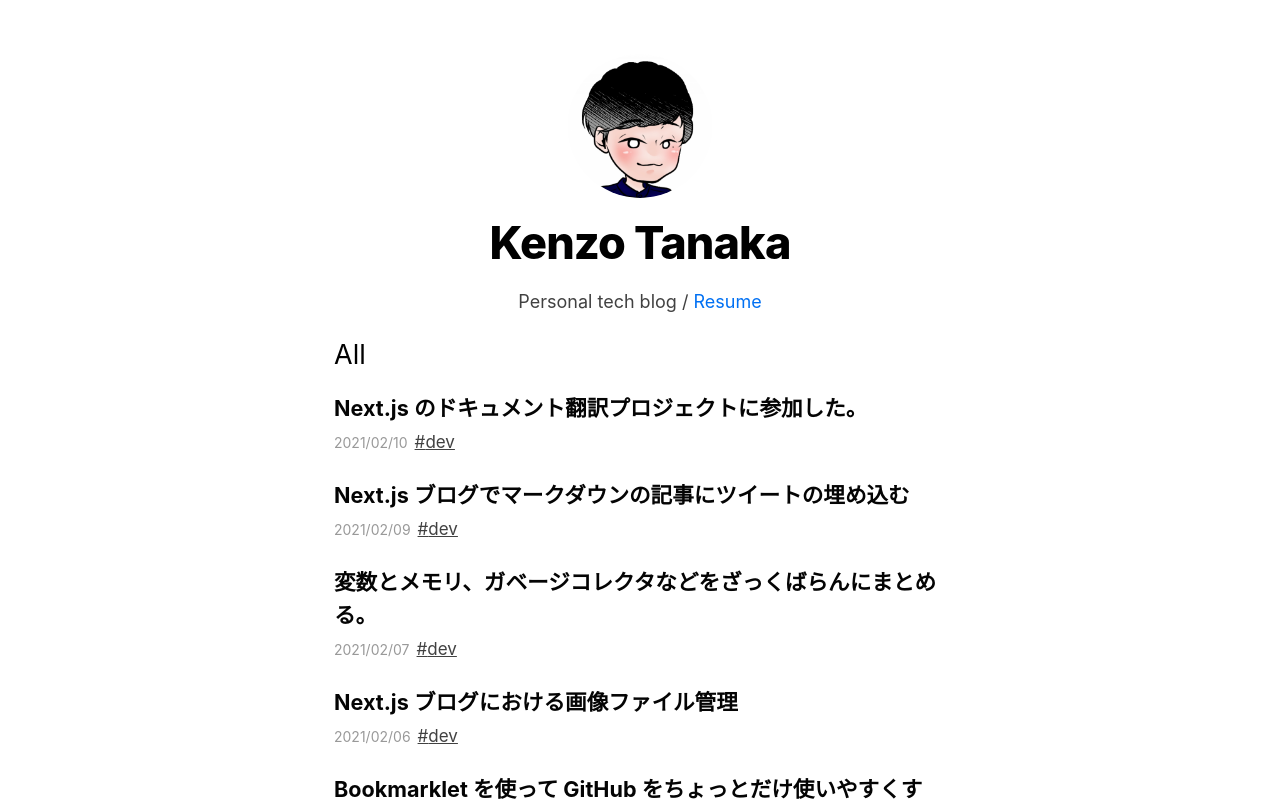
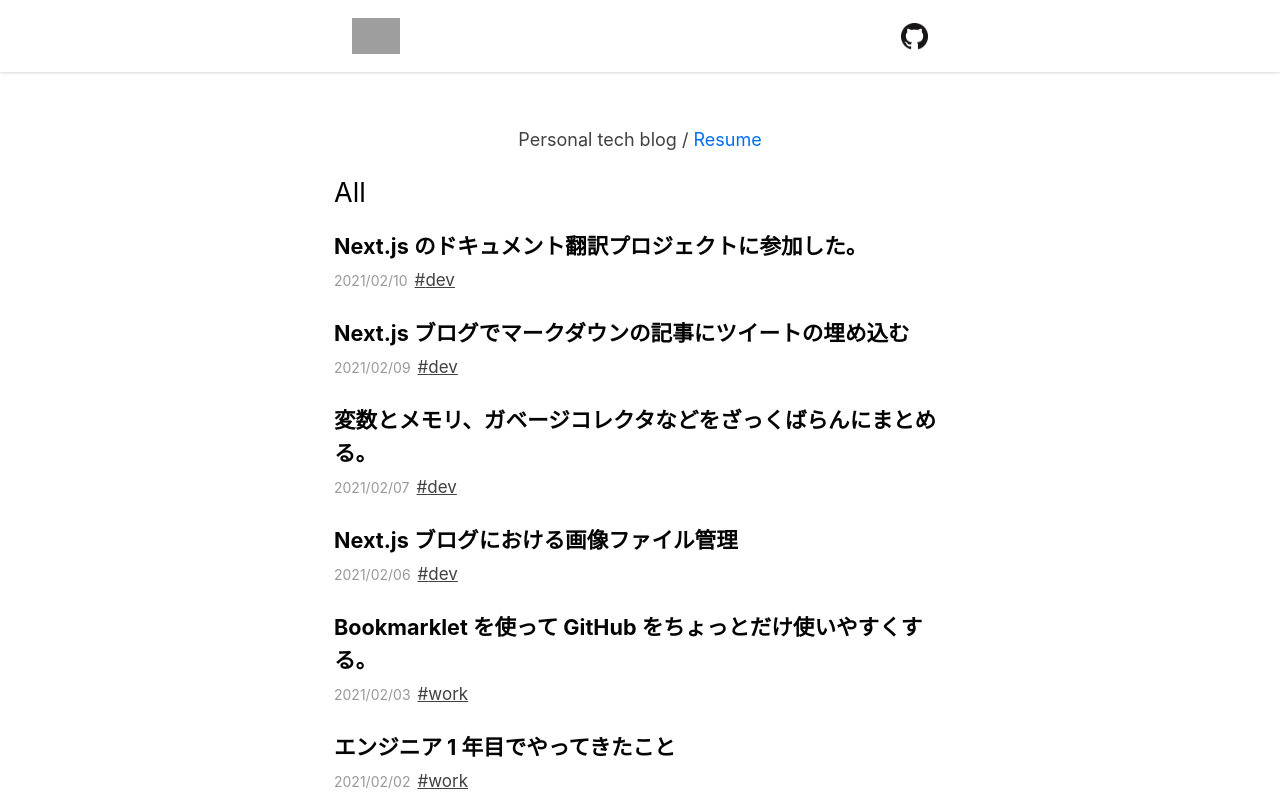
Before and after one commit to kenzo-tanaka/nextJsBlog, a Next.js app: page / in a window 1280 px wide. Shown: the top 801 px of the page. Built offline with nearby package versions, Linux system fonts and the light colour scheme; grey boxes are pictures that could not be loaded.

Commit message:
add nav (wip)

```diff
--- a/components/layout.tsx
+++ b/components/layout.tsx
@@ -12,37 +12,6 @@ type Props = {
 const Layout: React.FC<Props> = ({ children, home = false }) => {
   return (
     <div className={styles.container}>
-      <header className={styles.header}>
-        {home ? (
-          <>
-            <img
-              src="/images/profile.jpg"
-              className={`${styles.headerHomeImage} ${utilStyles.borderCircle}`}
-              alt={config.siteMeta.author}
-            />
-            <h1 className={utilStyles.heading2Xl}>{config.siteMeta.author}</h1>
-          </>
-        ) : (
-          <>
-            <Link href="/">
-              <a>
-                <img
-                  src="/images/profile.jpg"
-                  className={`${styles.headerImage} ${utilStyles.borderCircle}`}
-                  alt={config.siteMeta.author}
-                />
-              </a>
-            </Link>
-            <h2 className={utilStyles.headingLg}>
-              <Link href="/">
-                <a className={utilStyles.colorInherit}>
-                  {config.siteMeta.author}
-                </a>
-              </Link>
-            </h2>
-          </>
-        )}
-      </header>
       <main>{children}</main>
       {!home && (
         <div className={styles.backToHome}>
--- /dev/null
+++ b/components/navBar.tsx
@@ -0,0 +1,29 @@
+const NavBar: React.FC = () => {
+  return (
+    <nav className="bg-white-800 shadow">
+      <div className="max-w-xl mx-auto px-2 sm:px-6 lg:px-8">
+        <div className="relative flex items-center justify-between h-16">
+          <div className="flex-1 flex items-center justify-center sm:items-stretch sm:justify-start">
+            <div className="flex-shrink-0 flex items-center">
+              <img
+                className="block lg:hidden h-8 w-auto"
+                src="https://tailwindui.com/img/logos/workflow-mark-indigo-500.svg"
+                alt="site logo"
+              />
+              <img
+                className="hidden lg:block h-8 w-auto"
+                src="https://tailwindui.com/img/logos/workflow-mark-indigo-500.svg"
+                alt="site logo"
+              />
+            </div>
+          </div>
+          <div className="absolute inset-y-0 right-0 flex items-center pr-2 sm:static sm:inset-auto sm:ml-6 sm:pr-0">
+            <img className="h-6" src="/images/github.png" alt="GitHub" />
+          </div>
+        </div>
+      </div>
+    </nav>
+  );
+};
+
+export default NavBar;
--- a/pages/_app.tsx
+++ b/pages/_app.tsx
@@ -4,6 +4,7 @@ import { AppProps } from "next/app";
 import { useEffect } from "react";
 import "../styles/global.css";
 import "tailwindcss/tailwind.css";
+import Navbar from "../components/navBar";
 
 const App = ({ Component, pageProps }: AppProps) => {
   const router = useRouter();
@@ -20,7 +21,12 @@ const App = ({ Component, pageProps }: AppProps) => {
     }, [router.events]);
   }
 
-  return <Component {...pageProps} />;
+  return (
+    <>
+      <Navbar />
+      <Component {...pageProps} />
+    </>
+  );
 };
 
 export default App;
```
